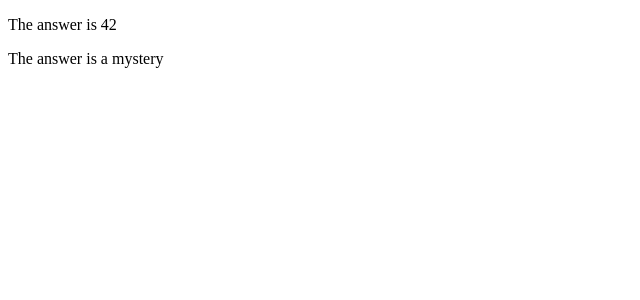
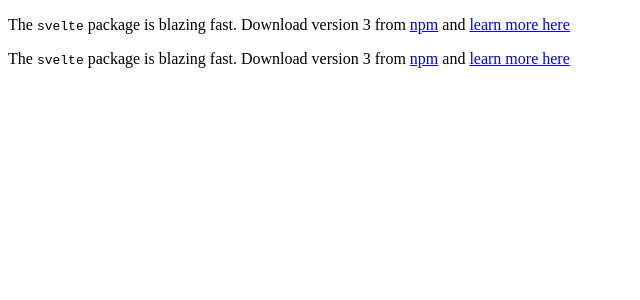
Before and after one commit to mooninlearn/learn-svelte-web-official_tutorial, a Svelte app: page / in a window 1280 px wide. Shown: the top 300 px of the page, without its empty margins (0-640 px from the left). Built offline with nearby package versions, Linux system fonts and the light colour scheme.

Commit message:
Props  Spread props

```diff
--- a/src/App.svelte
+++ b/src/App.svelte
@@ -1,6 +1,13 @@
 <script>
-	import Nested from './Nested.svelte';
+	import Info from './Info.svelte';
+
+	const pkg = {
+		name: 'svelte',
+		version: 3,
+		speed: 'blazing',
+		website: 'https://svelte.dev'
+	};
 </script>
 
-<Nested answer={42}/>
-<Nested/>
+<Info name={pkg.name} version={pkg.version} speed={pkg.speed} website={pkg.website}/>
+<Info {...pkg}/>
--- /dev/null
+++ b/src/Info.svelte
@@ -0,0 +1,12 @@
+<script>
+	export let name;
+	export let version;
+	export let speed;
+	export let website;
+</script>
+
+<p>
+	The <code>{name}</code> package is {speed} fast.
+	Download version {version} from <a href="https://www.npmjs.com/package/{name}">npm</a>
+	and <a href={website}>learn more here</a>
+</p>
--- a/src/Nested.svelte
+++ /dev/null
@@ -1,5 +0,0 @@
-<script>
-	export let answer = 'a mystery';
-</script>
-
-<p>The answer is {answer}</p>
```
Also changed, not shown: 1 other file (tests, documents, lock files or other folders).
